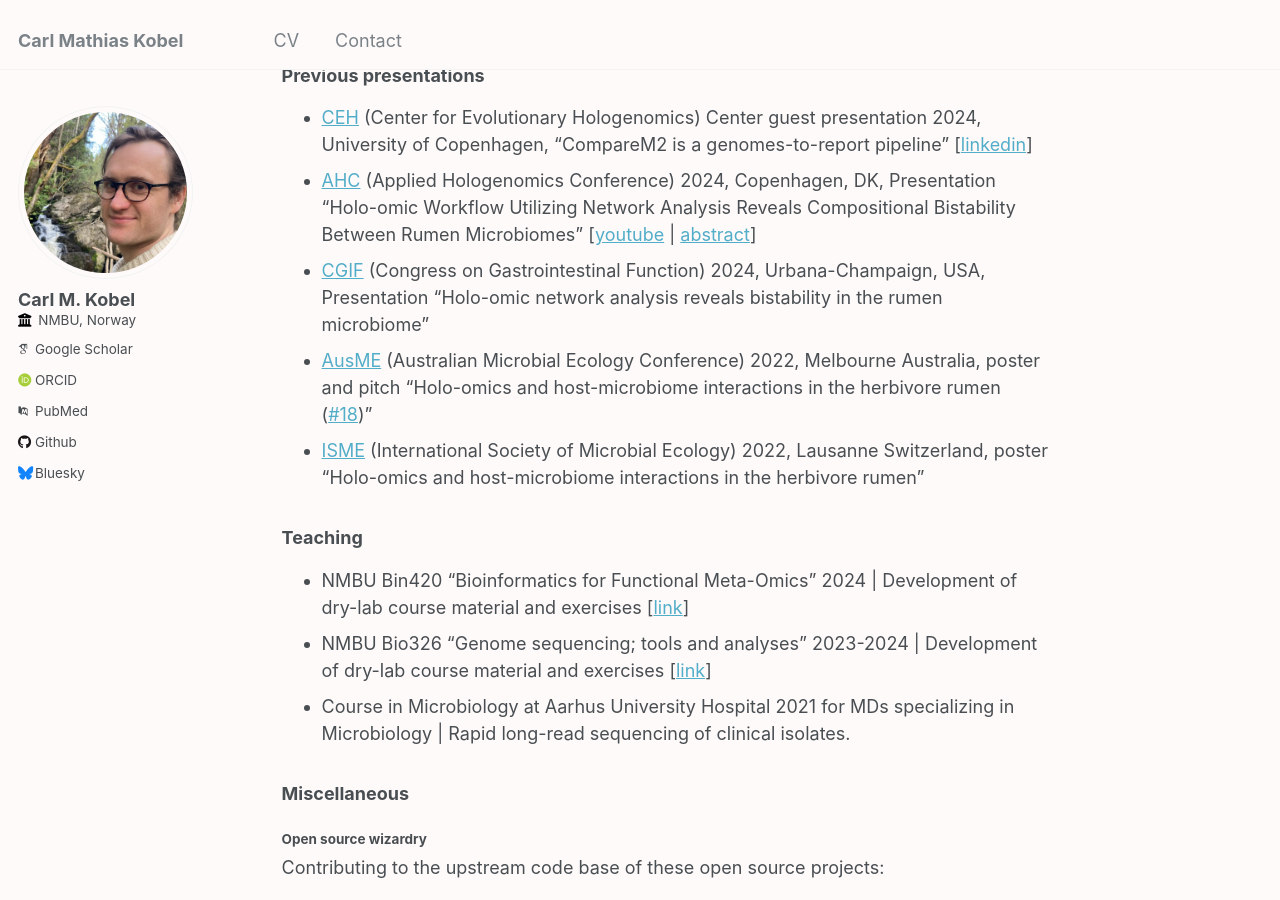
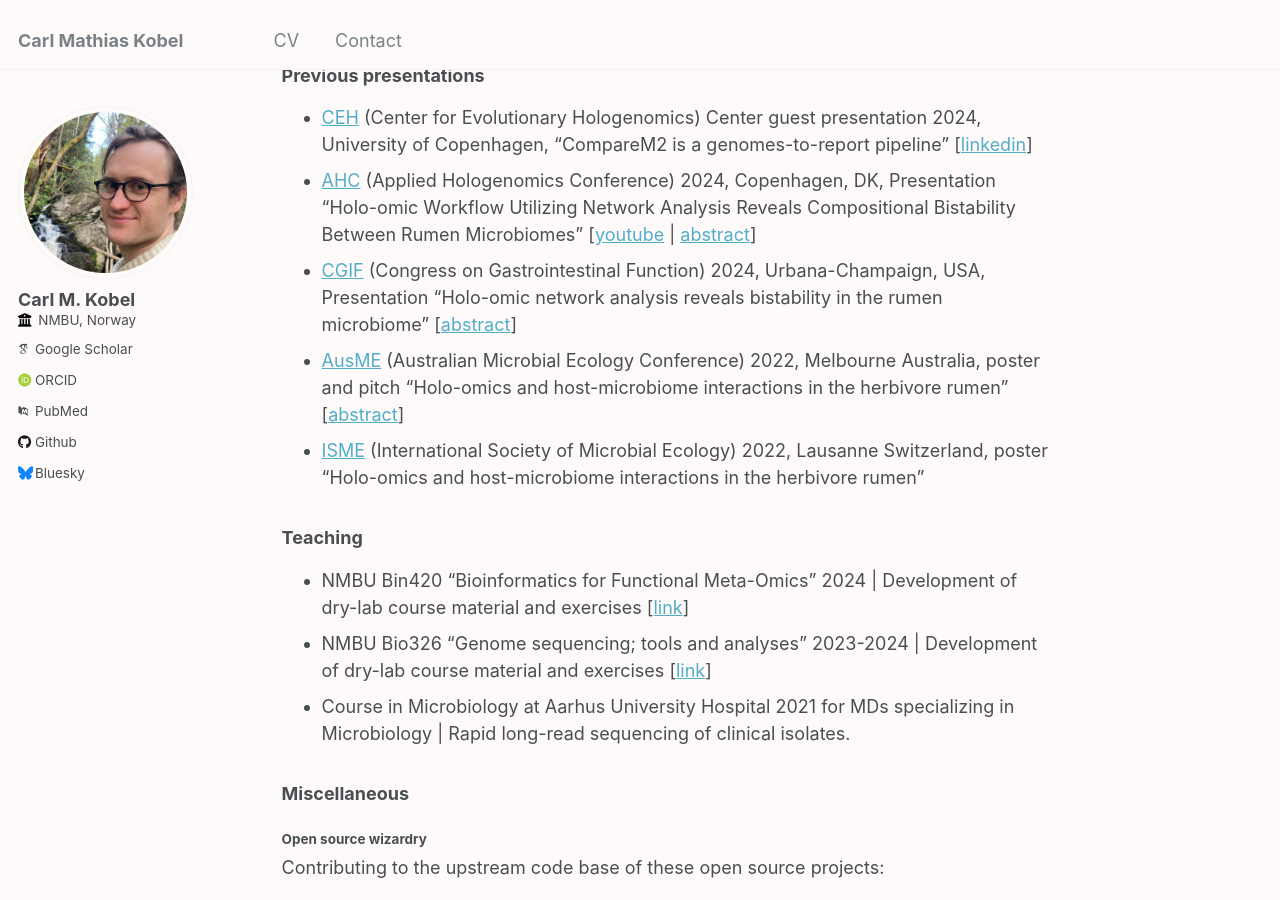
Before and after one commit to cmkobel/cmkobel.github.io, a Jekyll site: the page built from _pages/about.md, in a window 1280 px wide and 900 px high, scrolled down 891 px. Built offline with Jekyll 4.4.1, drawn with Linux system fonts in a browser that asks for light colours; some web fonts are replaced.

Commit message:
Update about.md

```diff
--- a/_pages/about.md
+++ b/_pages/about.md
@@ -28,8 +28,8 @@ Looking for a postdoc position in the Copenhagen area from ~april 2025.
 ### Previous presentations
   - [CEH](https://ceh.ku.dk/) (Center for Evolutionary Hologenomics) Center guest presentation 2024, University of Copenhagen, "CompareM2 is a genomes-to-report pipeline" [[linkedin](https://web.archive.org/web/20250108150357/https://www.linkedin.com/posts/center-for-evolutionary-hologenomics_hologenomics-activity-7270049447198302208-XJXz)]
   - [AHC](https://www.appliedhologenomicsconference.eu/) (Applied Hologenomics Conference) 2024, Copenhagen, DK, Presentation "Holo-omic Workflow Utilizing Network Analysis Reveals Compositional Bistability Between Rumen Microbiomes" [[youtube](https://www.youtube.com/watch?v=gucJB-GG0WQ) \| [abstract](https://web.archive.org/web/20250108152557/https://www.appliedhologenomicsconference.eu/abstracts.html)]
-  - [CGIF](https://www.congressgastrofunction.org/) (Congress on Gastrointestinal Function) 2024, Urbana-Champaign, USA, Presentation "Holo-omic network analysis reveals bistability in the rumen microbiome"
-  - [AusME](https://www.ausme-microbes.org.au/) (Australian Microbial Ecology Conference) 2022, Melbourne Australia, poster and pitch "Holo-omics and host-microbiome interactions in the herbivore rumen ([#18](https://web.archive.org/web/20241020231612/https://ausme-2022.p.asnevents.com.au/days/2022-11-07/abstract/86540))"
+  - [CGIF](https://www.congressgastrofunction.org/) (Congress on Gastrointestinal Function) 2024, Urbana-Champaign, USA, Presentation "Holo-omic network analysis reveals bistability in the rumen microbiome" [[abstract](https://www.congressgastrofunction.org/proceedings/2024_Congress_on_GI_Function.pdf)]
+  - [AusME](https://www.ausme-microbes.org.au/) (Australian Microbial Ecology Conference) 2022, Melbourne Australia, poster and pitch "Holo-omics and host-microbiome interactions in the herbivore rumen" [[abstract](https://web.archive.org/web/20241020231612/https://ausme-2022.p.asnevents.com.au/days/2022-11-07/abstract/86540)]
   - [ISME](https://www.isme-microbes.org/) (International Society of Microbial Ecology) 2022, Lausanne Switzerland, poster "Holo-omics and host-microbiome interactions in the herbivore rumen"
 
 
```
